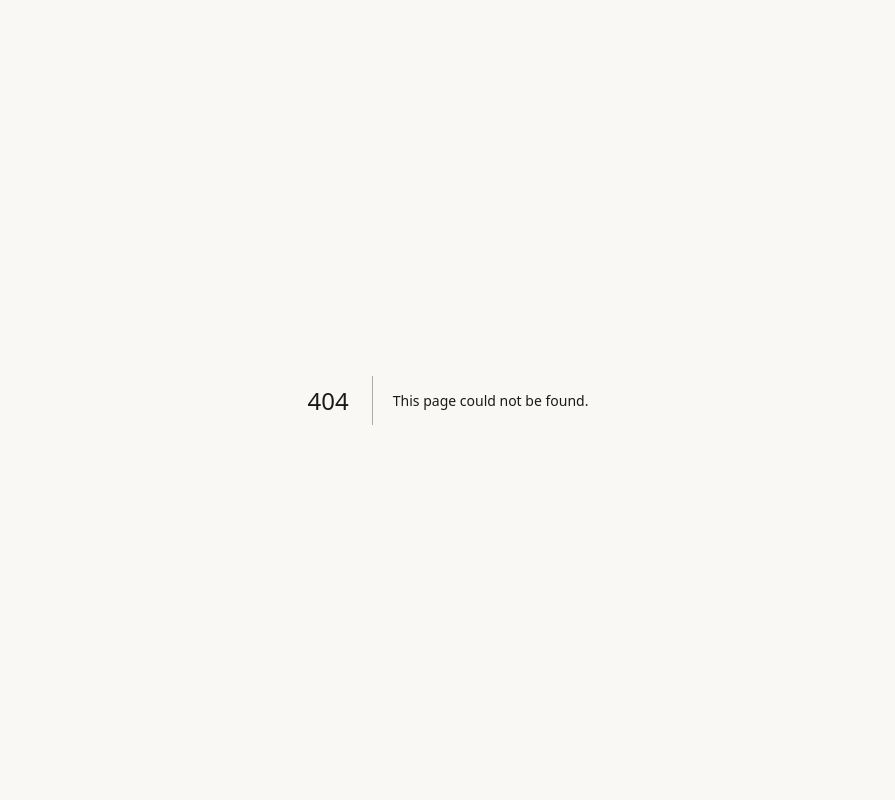
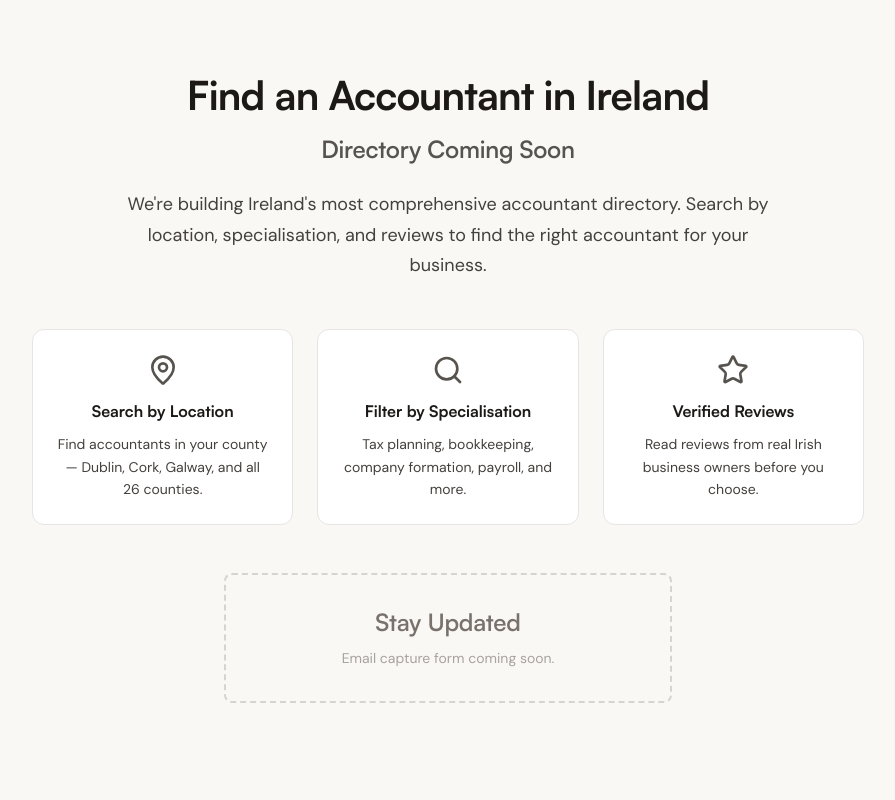
Before and after one commit to stevebcreedon/accounting-platform, a Next.js app: page /find-accountant in a window 1280 px wide. Before the commit this address had no page. Shown: the top 800 px of the page, without its empty margins (192-1087 px from the left). Built offline with nearby package versions, Linux system fonts and the light colour scheme.

Commit message:
feat(04-03): build find-accountant placeholder page
- Directory coming soon page with feature preview grid
- 3 feature cards: Search by Location, Filter by Specialisation, Verified Reviews
- EmailCTAPlaceholder and DisclaimerBar integrated
- Server component with metadata export

```diff
--- /dev/null
+++ b/src/app/find-accountant/page.tsx
@@ -0,0 +1,71 @@
+import { MapPin, Search, Star } from 'lucide-react';
+import { EmailCTAPlaceholder } from '@/components/article/email-cta-placeholder';
+import { DisclaimerBar } from '@/components/shared/disclaimer-bar';
+import type { Metadata } from 'next';
+
+export const metadata: Metadata = {
+  title: 'Find an Accountant in Ireland',
+  description:
+    "Search Ireland's most comprehensive accountant directory by location, specialisation, and reviews. Coming soon.",
+};
+
+export default function FindAccountantPage() {
+  return (
+    <main className="min-h-screen bg-cream">
+      <div className="max-w-4xl mx-auto text-center py-18 px-6 md:px-8">
+        <h1 className="font-heading text-h1 md:text-[2.5rem] text-charcoal">
+          Find an Accountant in Ireland
+        </h1>
+        <p className="font-heading text-h3 text-stone-600 mt-4">
+          Directory Coming Soon
+        </p>
+        <p className="text-body md:text-[1.125rem] text-stone-700 max-w-2xl mx-auto mt-6">
+          We&apos;re building Ireland&apos;s most comprehensive accountant
+          directory. Search by location, specialisation, and reviews to find the
+          right accountant for your business.
+        </p>
+
+        <div className="grid grid-cols-1 md:grid-cols-3 gap-6 mt-12">
+          <div className="bg-white rounded-xl border border-stone-200 p-6 text-center">
+            <MapPin size={32} className="mx-auto text-stone-600 mb-3" />
+            <h3 className="font-heading text-body font-bold text-charcoal mb-2">
+              Search by Location
+            </h3>
+            <p className="text-sm text-stone-700">
+              Find accountants in your county — Dublin, Cork, Galway, and all 26
+              counties.
+            </p>
+          </div>
+
+          <div className="bg-white rounded-xl border border-stone-200 p-6 text-center">
+            <Search size={32} className="mx-auto text-stone-600 mb-3" />
+            <h3 className="font-heading text-body font-bold text-charcoal mb-2">
+              Filter by Specialisation
+            </h3>
+            <p className="text-sm text-stone-700">
+              Tax planning, bookkeeping, company formation, payroll, and more.
+            </p>
+          </div>
+
+          <div className="bg-white rounded-xl border border-stone-200 p-6 text-center">
+            <Star size={32} className="mx-auto text-stone-600 mb-3" />
+            <h3 className="font-heading text-body font-bold text-charcoal mb-2">
+              Verified Reviews
+            </h3>
+            <p className="text-sm text-stone-700">
+              Read reviews from real Irish business owners before you choose.
+            </p>
+          </div>
+        </div>
+
+        <div className="max-w-md mx-auto mt-12">
+          <EmailCTAPlaceholder />
+        </div>
+      </div>
+
+      <div className="max-w-4xl mx-auto px-6 md:px-8 pb-12">
+        <DisclaimerBar />
+      </div>
+    </main>
+  );
+}
```
